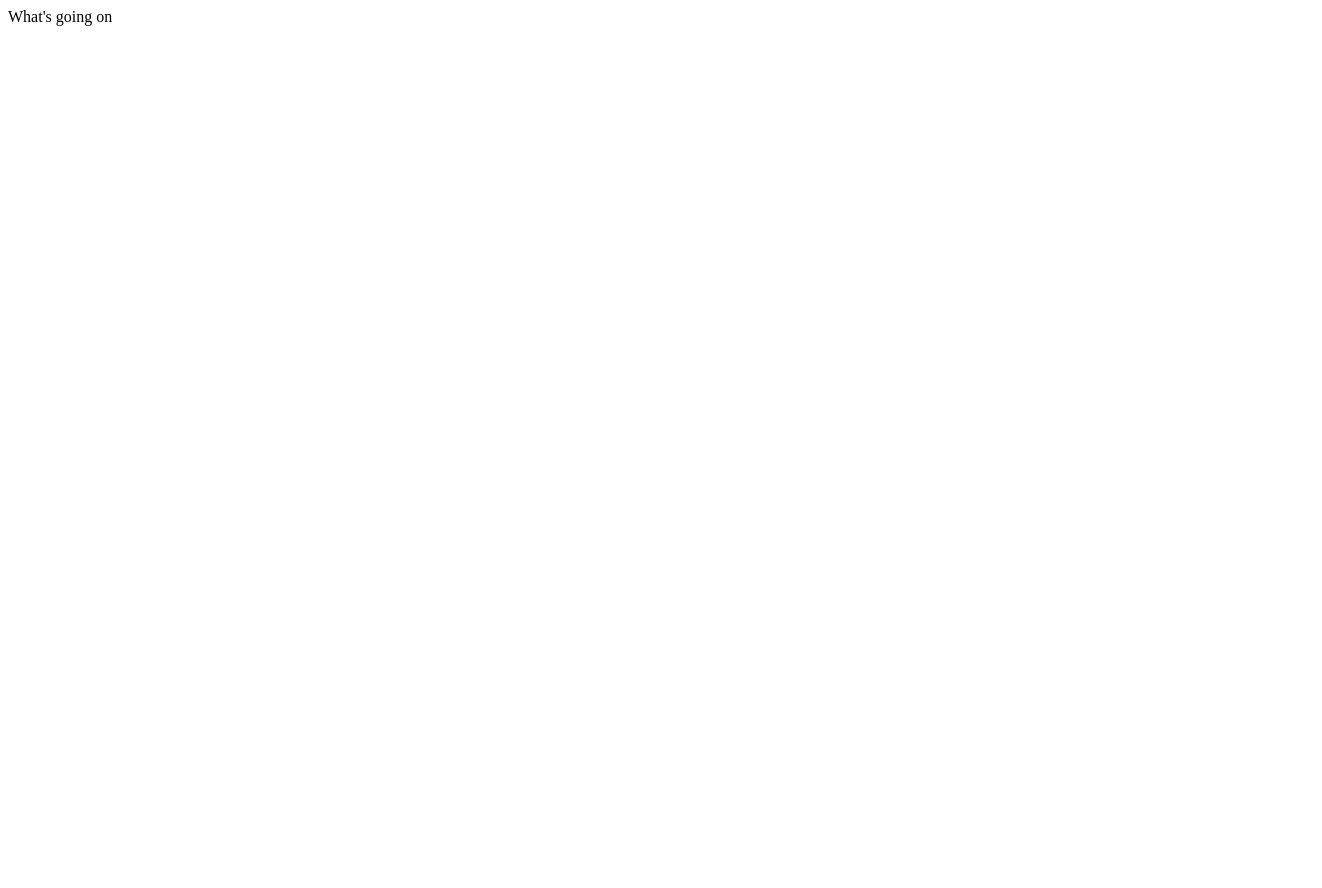
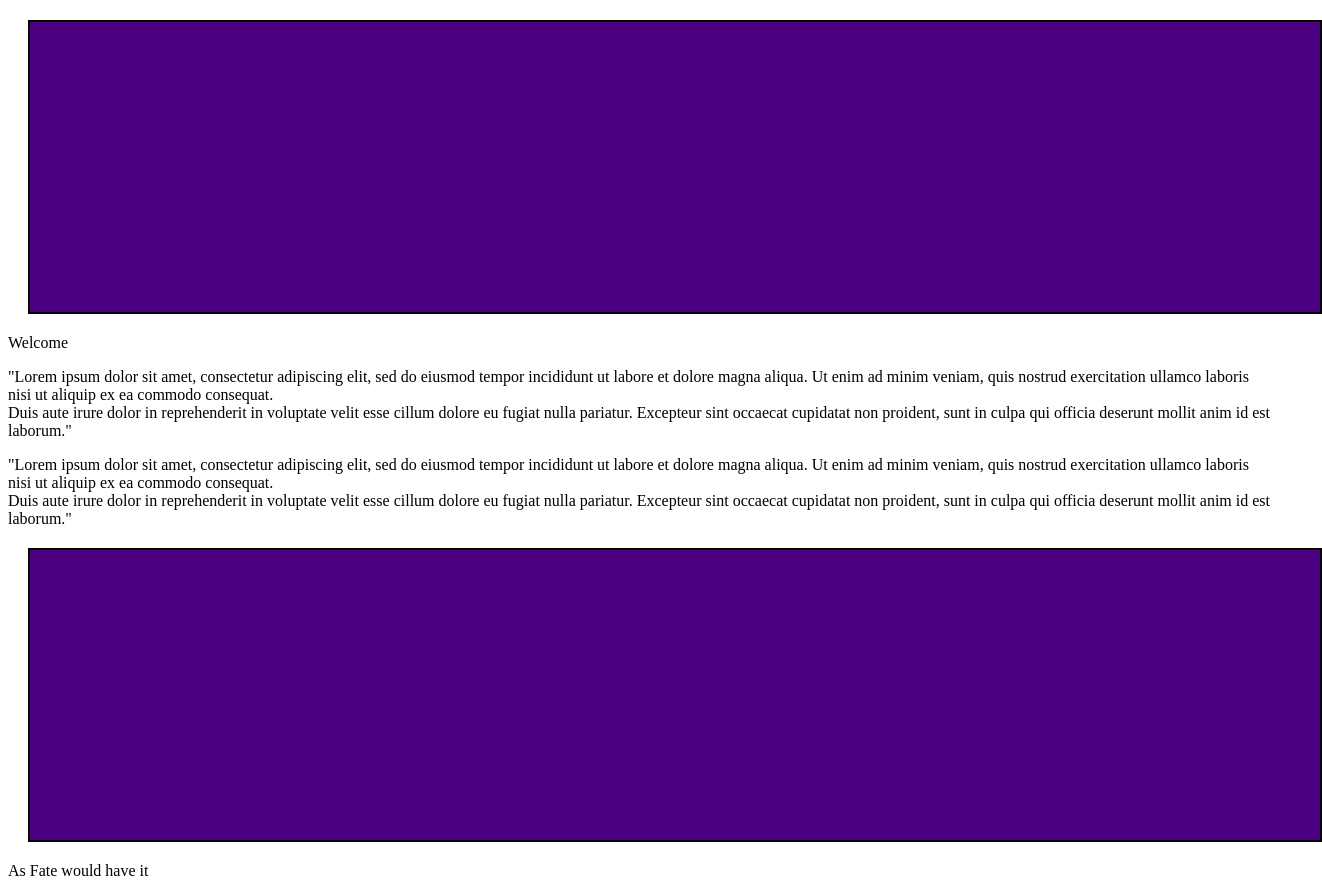
Before and after one commit to Rogueshade/CSS-layout, a plain HTML site: page index.html in a window 1280 px wide. Shown: the whole page, 1322 px wide, since content can reach past the window. Before the commit the page ends 800 px from the top, so only its background shows below. Drawn offline with Linux system fonts and the light colour scheme.

Commit message:
i got the css file working

```diff
--- /dev/null
+++ b/basicbash/css/style.css
@@ -0,0 +1,9 @@
+.one {
+    width: 1000px;
+    height: 250px;
+    background-color: indigo;
+    color: lavenderblush;
+    border: 2px solid black;
+    margin: 20px;
+    padding: 20px;
+}
--- a/index.html
+++ b/index.html
@@ -3,9 +3,20 @@
 <head>
     <meta charset="UTF-8">
     <meta name="viewport" content="width=device-width, initial-scale=1.0">
-    <title>What's going on</title>
+    <title>Document</title>
+    <link rel="stylesheet" type="text/css" href="style.css">
 </head>
 <body>
-<div class="body content">What's going on</div>
+<div class="one"></div>
+  <header>Welcome</header>
+<div class="two">
+    <p>"Lorem ipsum dolor sit amet, consectetur adipiscing elit, sed do eiusmod tempor incididunt ut labore et dolore magna aliqua. Ut enim ad minim veniam, quis nostrud exercitation ullamco laboris nisi ut aliquip ex ea commodo consequat.<br>
+         Duis aute irure dolor in reprehenderit in voluptate velit esse cillum dolore eu fugiat nulla pariatur. Excepteur sint occaecat cupidatat non proident, sunt in culpa qui officia deserunt mollit anim id est laborum."</p>
+         </div>
+    <p>"Lorem ipsum dolor sit amet, consectetur adipiscing elit, sed do eiusmod tempor incididunt ut labore et dolore magna aliqua. Ut enim ad minim veniam, quis nostrud exercitation ullamco laboris nisi ut aliquip ex ea commodo consequat.<br>
+         Duis aute irure dolor in reprehenderit in voluptate velit esse cillum dolore eu fugiat nulla pariatur. Excepteur sint occaecat cupidatat non proident, sunt in culpa qui officia deserunt mollit anim id est laborum."</p>
+          </div>
+<div class="one"></div>
+<footer>As Fate would have it</footer>
 </body>
 </html>
--- /dev/null
+++ b/style.css
@@ -0,0 +1,13 @@
+.one {
+    width: 1250px;
+    height: 250px;
+    background-color: indigo;
+    color: lavenderblush;
+    border: 2px solid black;
+    margin: 20px;
+    padding: 20px;
+}
+.two {
+
+
+}
```
Also changed, not shown: basicbash/js/app.js (added), 1 other file.
